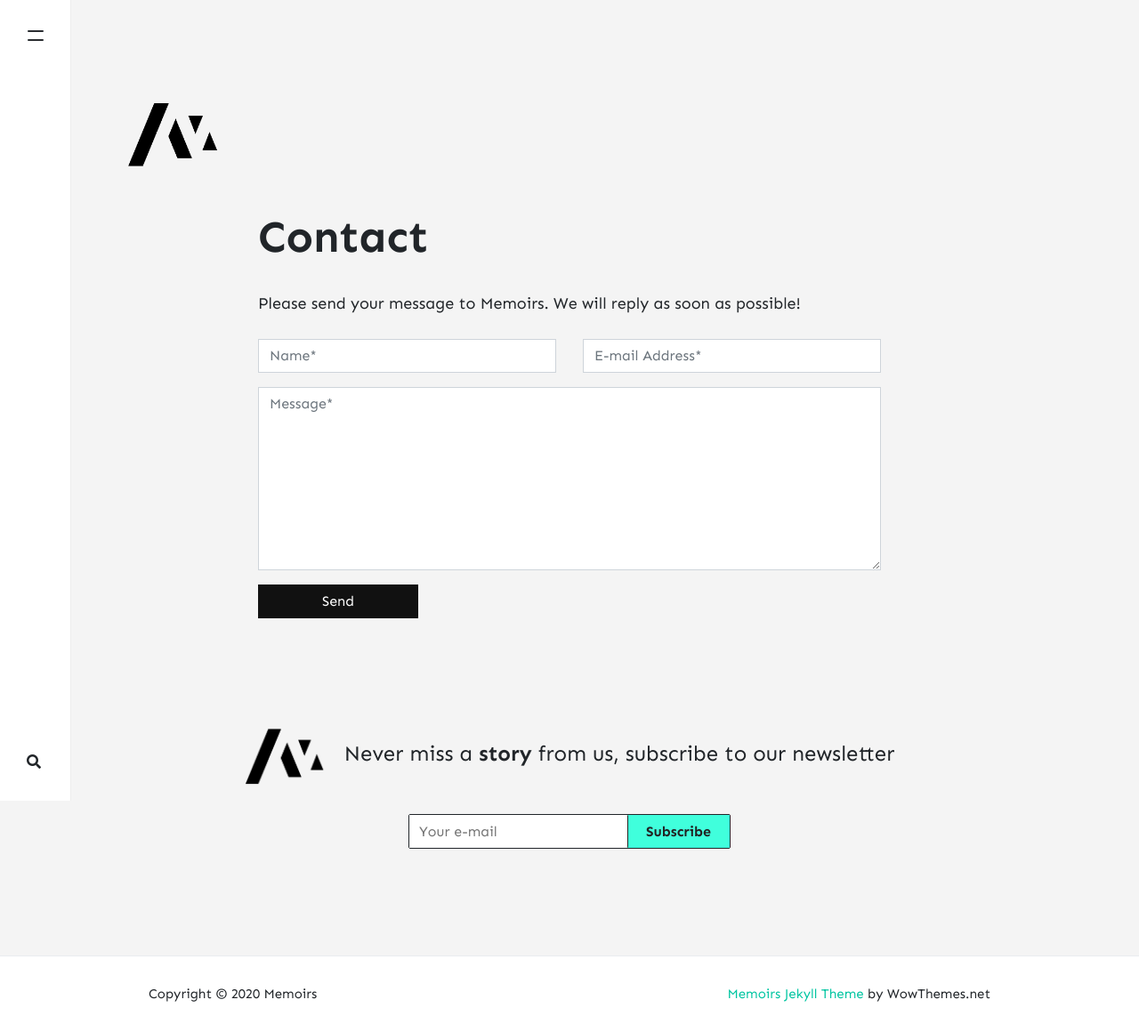
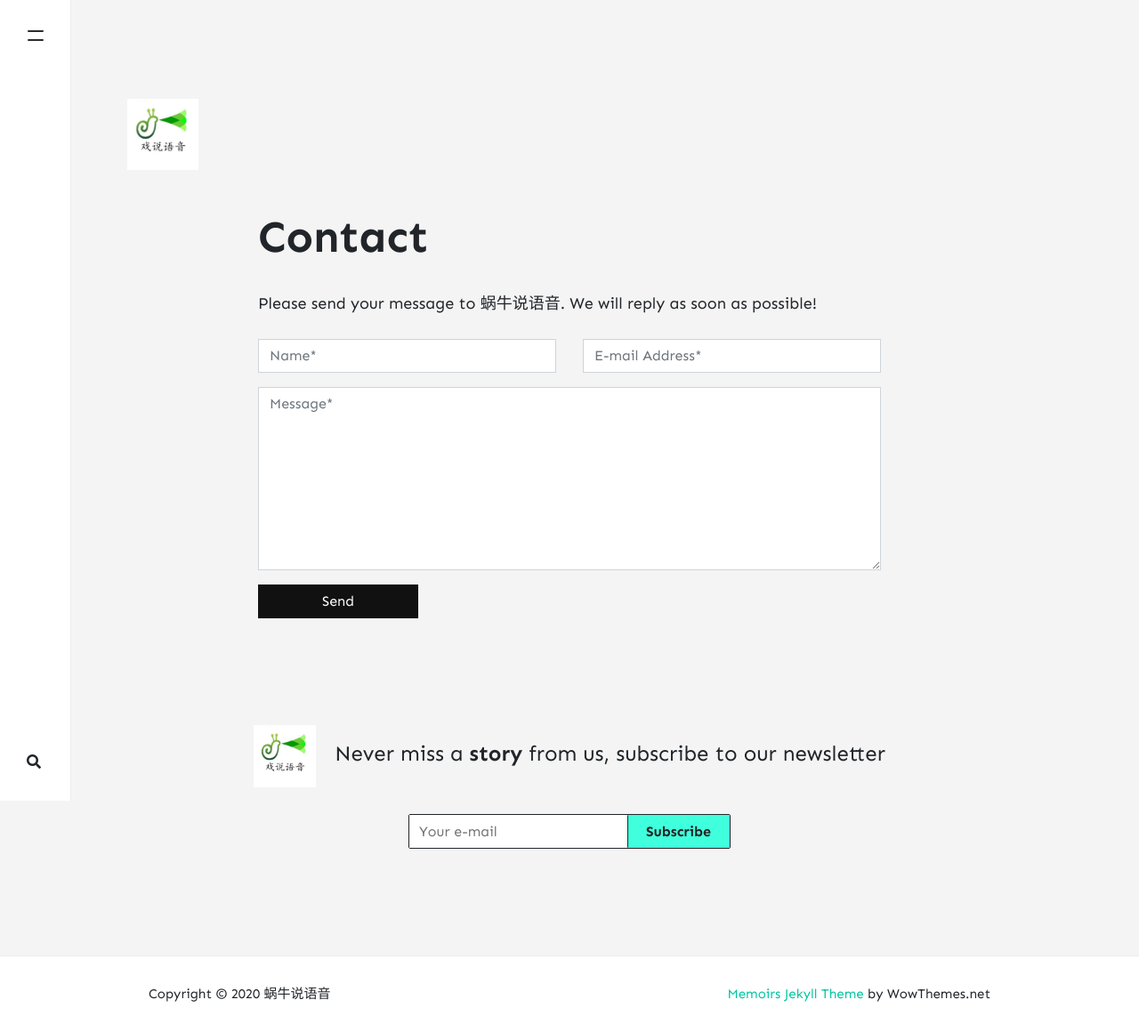
Before and after one commit to willendzw/willen.github.io, a Jekyll site: the page built from _pages/contact.md, in a window 1280 px wide. Shown: the whole page at 89% size. Built offline with Jekyll 4.4.1, drawn with Linux system fonts in a browser that asks for light colours; nearby versions of some CDN libraries; comment, search, counter and statistics services are not loaded; part of the change alters nothing that is shown.

Commit message:
Chnage logo.

```diff
--- a/_config.yml
+++ b/_config.yml
@@ -1,36 +1,26 @@
 # Site
-name: "Memoirs"
-title: "Memoirs"
-description: "I will take you on the fabulous world of exploration. Travel, culture, lifestyle. Eat, Pray, Love!"
-logo: 'assets/images/logo.png'
-favicon: 'assets/images/logo.png'
+name: "蜗牛说语音"
+title: "蜗牛说语音"
+description: "蜗牛带你看世界。"
+logo: 'assets/images/logo.jpg'
+favicon: 'assets/images/logo.jpg'
 baseurl: /jekyll-theme-memoirs
 google_analytics: 'UA-xxxxxxxx-1'
 disqus: 'demowebsite'
 mailchimp-list: 'https://wowthemes.us11.list-manage.com/subscribe/post?u=8aeb20a530e124561927d3bd8&amp;id=8c3d2d214b'
 include: ["_pages"]
 permalink: /:title/
-email: wowthemesnet@gmail.com
+email: willendzw@163.com
 
 # Authors
 authors:
-  sal:
-    name: Sal
-    display_name: Sal
+  willen:
+    name: willen
+    display_name: willen
     gravatar: e56154546cf4be74e393c62d1ae9f9d4
-    email: wowthemesnet@gmail.com
-    web: https://www.wowthemes.net/donate/
-    twitter: https://twitter.com/wowthemesnet
-    description: "Author of Mediumish, a Bootstrap Medium styled template available for WordPress, HTML, Ghost and Jekyll. You are currently previewing Jekyll template demo."
-  john:
-    name: John
-    display_name: John
-    avatar: 'assets/images/avatar.png'
-    gravatar: b1cc14991db7a456fcd761680bbc8f81
-    email: wowthemesnet@gmail.com
-    web: https://www.wowthemes.net
-    twitter: https://twitter.com/wowthemesnet
-    description: "This is the author box. Write a short description of the author here. You are currently previewing Mediumish demo, a Jekyll template compatible with Github pages."
+    email: willendzw@163.com
+    web: https://willendzw.github.io
+    description: "不积跬步，无以至千里；不积小流，无以成江海。"
 
 # Plugins
 plugins:
```
Also changed, not shown: assets/images/logo.jpg (added), assets/images/logo.png (deleted).
